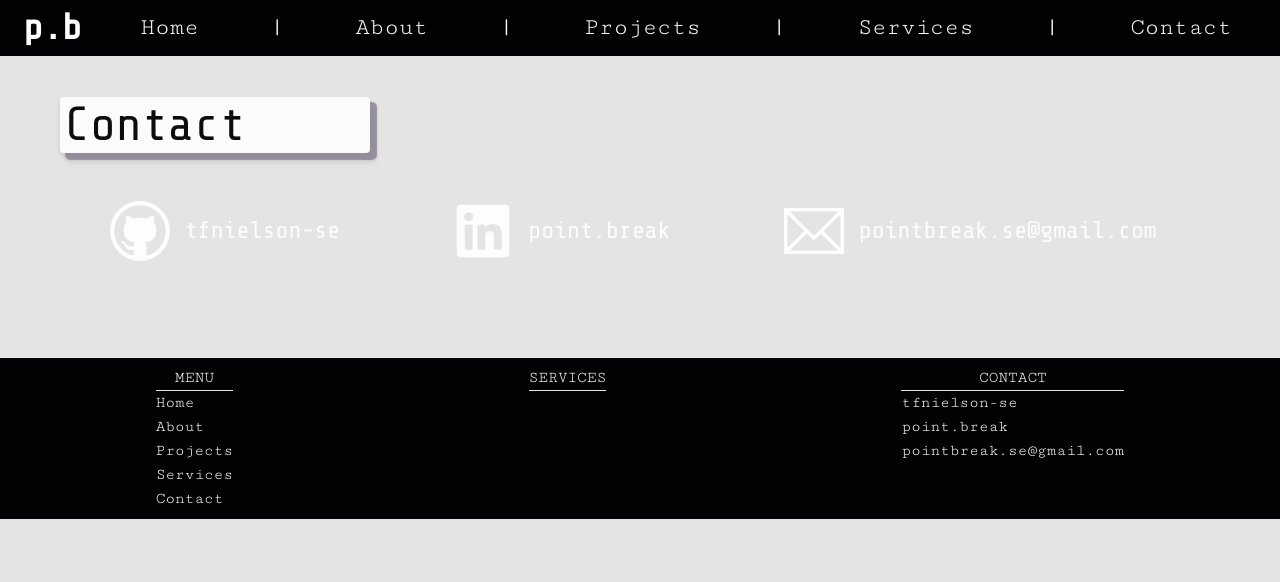
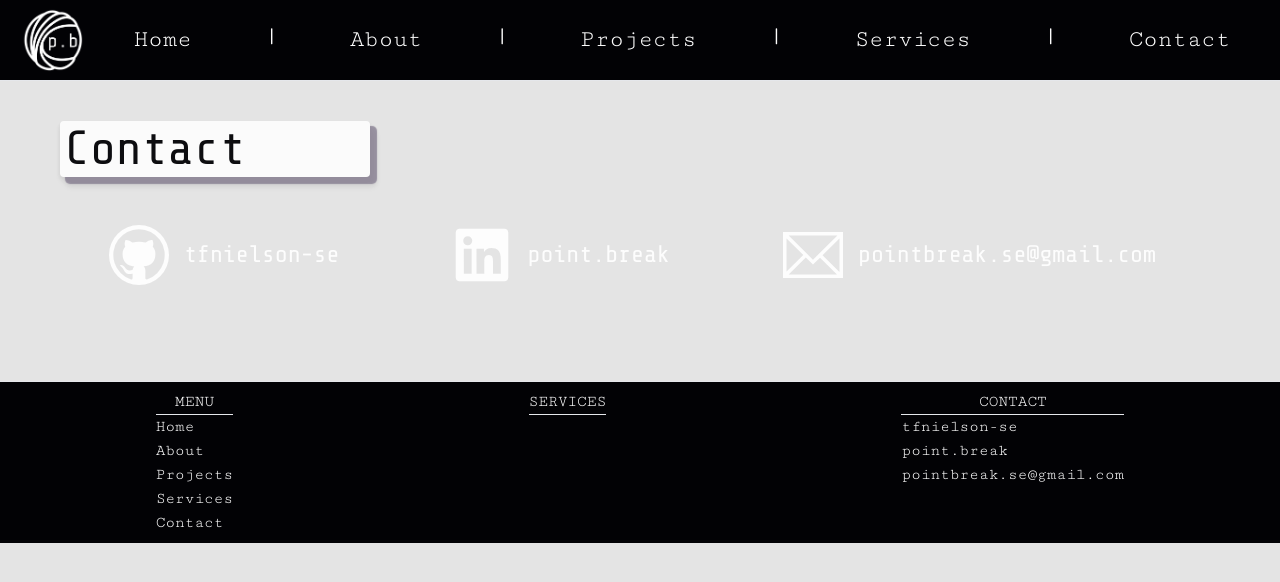
Before and after one commit to tfnielson-se/point-break, a Next.js app: page /contact in a window 1280 px wide. Shown: the top 582 px of the page. Built offline with nearby package versions, Linux system fonts and the light colour scheme.

Commit message:
text edits

```diff
--- a/pages/components/Navbar.js
+++ b/pages/components/Navbar.js
@@ -18,19 +18,17 @@ const Navbar = () => {
 		<nav className="hidden lg:flex flex-around  py-2 fourth-color font-first-color">
 			<div className="">
 				<Link href="/">
-					<strong className="text-4xl mx-5 second-color font-fifth-color nav-btn">
+                        <img src="/logo_white.png" className="h-16 mx-5 second-color font-fifth-color"/>
+					{/* <strong className="text-4xl mx-5 second-color font-fifth-color nav-btn">
 						{" "}
 						p.b{" "}
-					</strong>
-					{/* <h3 className="text-sm ml-6 pt-1">
-						Software Engineering & Development
-					</h3> */}
+					</strong> */}
 				</Link>
 			</div>
 			<div
 				className={`${font.className} w-full flex flex-row justify-around m-auto text-2xl font-first-color`}
 			>
-				<Link href="/" className="nav-btn px-1">
+				<Link href="/" className="nav-btn">
 					Home
 				</Link>
 				<span> | </span>
--- a/pages/index.js
+++ b/pages/index.js
@@ -15,7 +15,7 @@ const Home = () => {
 						<div className="hidden lg:block">
 							<p className="home-title text-center">
 								<strong className=" font-fourth-color pb-2 px-4 tracking-widest">
-									point.break
+									Point.Break
 								</strong>
 							</p>
 						</div>
--- a/styles/globals.css
+++ b/styles/globals.css
@@ -45,8 +45,7 @@ body {
 
 /* HOVERS */
 .nav-btn {
-	padding-right: 0.1rem;
-    padding-left: 0.2rem;
+    padding: 0.2rem;
     border-radius: 0.25rem;
 	transition: all 0.5s ease-in-out;
 }
@@ -58,6 +57,8 @@ body {
 	filter: drop-shadow(0 30px 15px rgba(0, 0, 0, 0.288))
 		drop-shadow(0 8px 5px rgb(0 0 0 / 0.08));
 	box-shadow: 4px 4px 0px 0px #ff5f5f;
+    background: white;
+    color: black
 }
 
 .bring-up {
```
